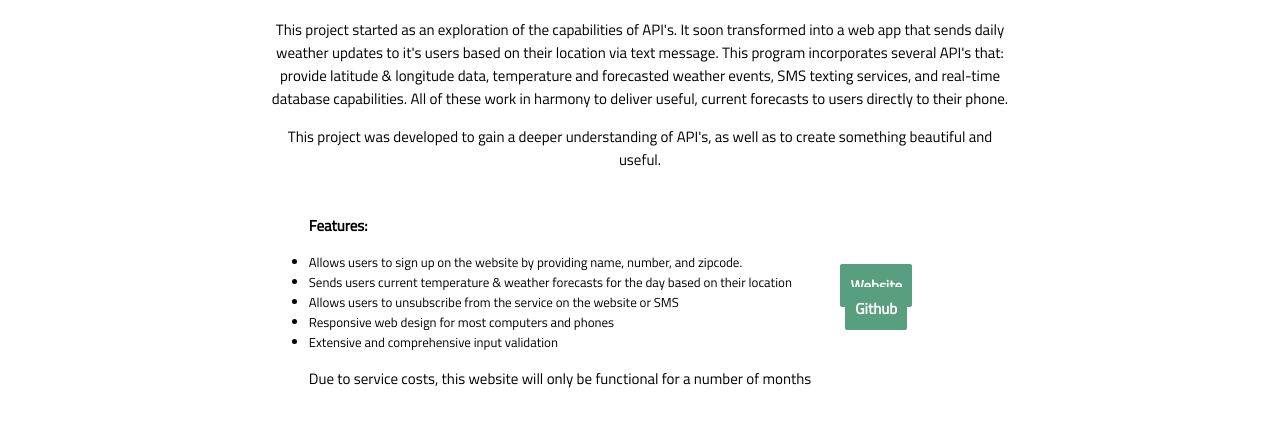
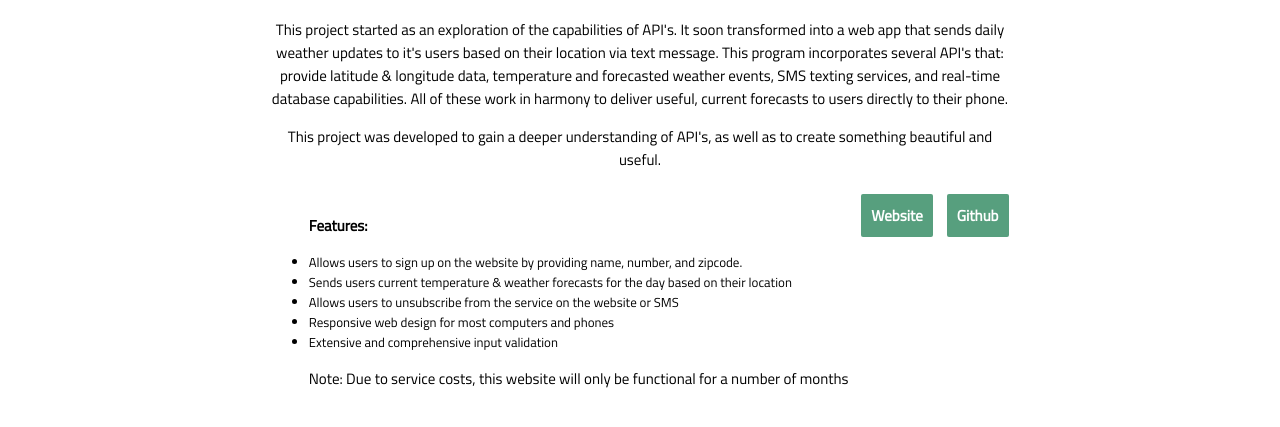
Before and after one commit to matthewaomalley/portfolio, a website: page static/project/index.html in a window 1280 px wide. Both pictures are taken after a click on the button "WeatherText". Shown: the part 323-750 px from the top of the page. Drawn offline with Linux system fonts and the light colour scheme.

Commit message:
grammar, spacing fixes

```diff
--- a/static/project/index.html
+++ b/static/project/index.html
@@ -126,14 +126,11 @@
                     <li> Allows users to unsubscribe from the service on the website or SMS</li>
                     <li> Responsive web design for most computers and phones</li>
                     <li> Extensive and comprehensive input validation</li>
-                    <p>Due to service costs, this website will only be functional for a number of months</p>
+                    <p>Note: Due to service costs, this website will only be functional for a number of months</p>
                 </ul><br>
 
-                <div style = "margin: 70px;">
-                    <a style = "margin: 10px;" href = "https://weathertext.azurewebsites.net/" target = "_blank" class = "extLink" >Website</a>
-                    <a href = "https://github.com/matthewaomalley/weathertext" target = "_blank" class = "extLink" >Github</a> <br>&nbsp
-                </div>
-
+                <a style = "margin: 10px;" href = "https://weathertext.azurewebsites.net/" target = "_blank" class = "extLink" >Website</a>
+                <a href = "https://github.com/matthewaomalley/weathertext" target = "_blank" class = "extLink" >Github</a> <br>&nbsp
         </div>
 
     </body>
```
